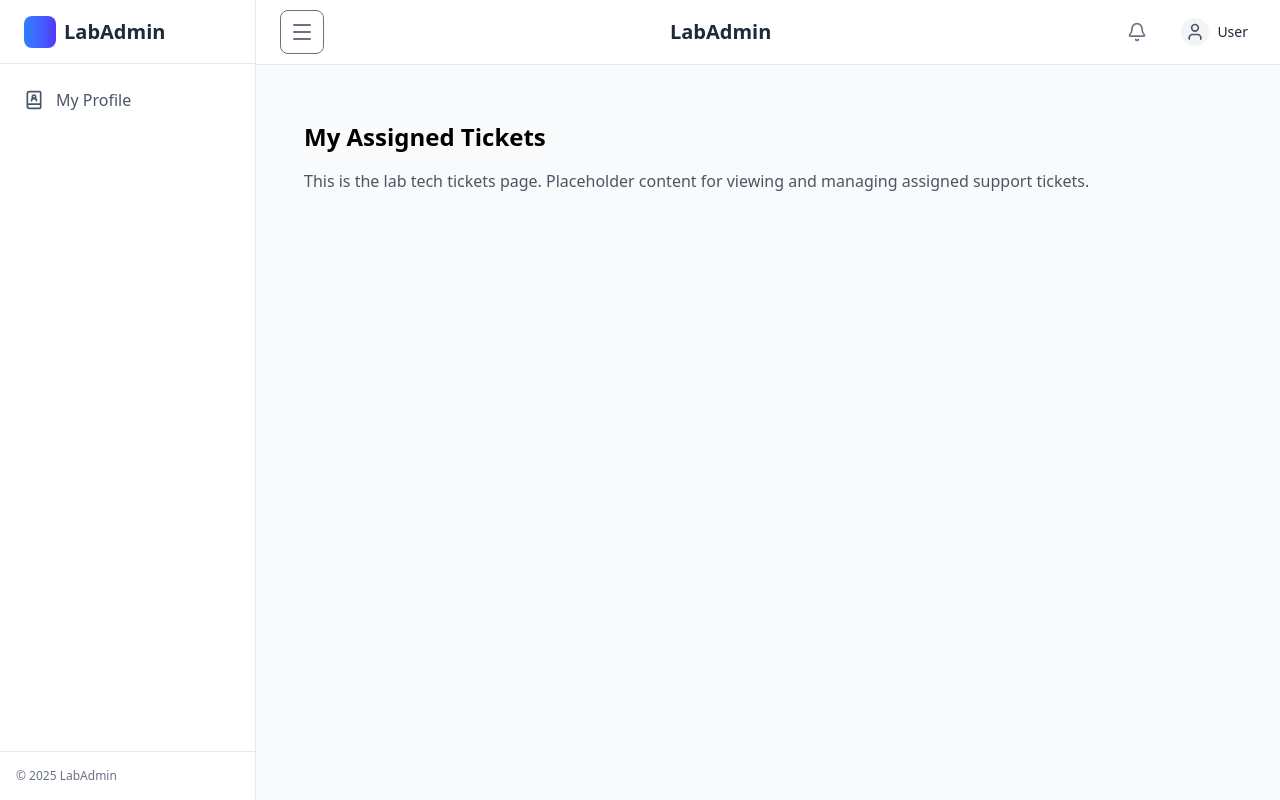
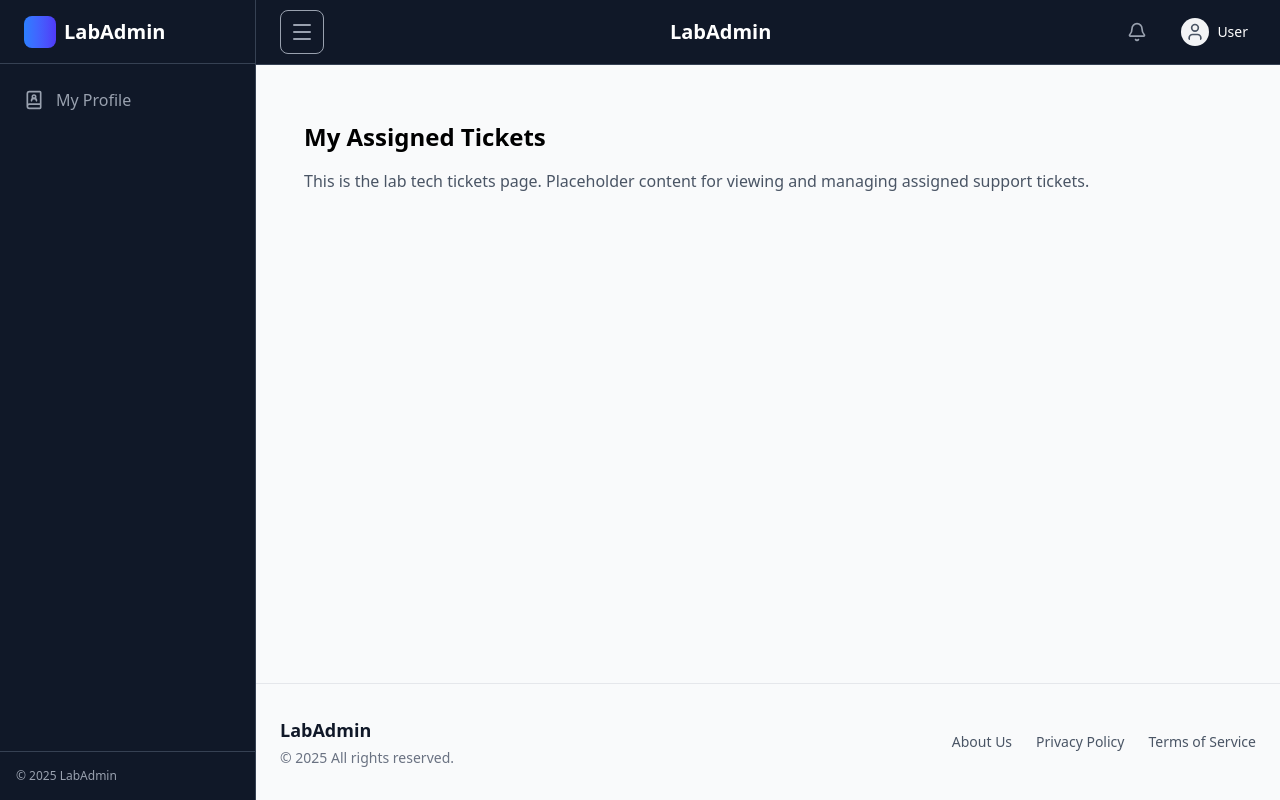
Before and after one commit to aakashpawar49/ASP, a React (Vite) app in the folder labadmin-client/: page /labtech/tickets in a window 1280 px wide. Built offline with nearby package versions, Linux system fonts and the light colour scheme.

Commit message:
UI changes

```diff
--- a/labadmin-client/src/components/DashboardLayout.jsx
+++ b/labadmin-client/src/components/DashboardLayout.jsx
@@ -2,18 +2,20 @@ import React from 'react';
 import { Outlet } from 'react-router-dom';
 import Topbar from './Topbar';
 import Sidebar from './Sidebar';
+import Footer from './Footer';
 import { useSidebar } from '../context/SidebarContext';
 
 const DashboardLayout = () => {
   const { isExpanded } = useSidebar();
 
   return (
-    <div className={`min-h-screen bg-gray-50 ${isExpanded ? 'lg:ml-64' : 'lg:ml-20'}`}>
+    <div className={`min-h-screen bg-gray-50 flex flex-col ${isExpanded ? 'lg:ml-64' : 'lg:ml-20'}`}>
       <Sidebar />
       <Topbar />
-      <main className="container mx-auto px-6 py-8">
+      <main className="container mx-auto px-6 py-8 grow">
         <Outlet />
       </main>
+      <Footer />
     </div>
   );
 };
--- a/labadmin-client/src/components/Footer.jsx
+++ b/labadmin-client/src/components/Footer.jsx
@@ -3,8 +3,8 @@ import { Link } from 'react-router-dom';
 
 const Footer = () => {
   return (
-    <footer className="bg-white/80 backdrop-blur supports-[backdrop-filter]:bg-white/60 border-t border-gray-200 mt-auto">
-      <div className="container mx-auto px-6 py-8">
+    <footer className="bg-gray-50 border-t border-gray-200 mt-auto">
+      <div className="px-6 py-8">
         <div className="flex flex-col md:flex-row justify-between items-center">
 
           {/* Logo & Copyright */}
--- a/labadmin-client/src/components/Sidebar.jsx
+++ b/labadmin-client/src/components/Sidebar.jsx
@@ -32,8 +32,8 @@ const SidebarLink = ({ to, icon: Icon, children, isExpanded }) => {
       className={`flex items-center p-3 rounded-lg transition-colors
         ${isExpanded ? 'w-full' : 'w-12 justify-center'}
         ${isActive
-          ? 'bg-blue-100 text-blue-600 font-medium'
-          : 'text-gray-600 hover:text-gray-900 hover:bg-gray-100'
+          ? 'bg-blue-600 text-white font-medium'
+          : 'text-gray-400 hover:text-white hover:bg-gray-700'
         }`}
       title={isExpanded ? '' : children}
     >
@@ -67,8 +67,8 @@ const SidebarDropdown = ({ title, icon: Icon, children, isExpanded }) => {
         className={`flex items-center p-3 rounded-lg transition-colors w-full
           ${isExpanded ? 'justify-between' : 'w-12 justify-center'}
           ${isActive
-            ? 'text-blue-600 font-medium'
-            : 'text-gray-600 hover:text-gray-900 hover:bg-gray-100'
+            ? 'text-white font-medium'
+            : 'text-gray-400 hover:text-white hover:bg-gray-700'
           }`}
         title={isExpanded ? '' : title}
       >
@@ -86,7 +86,7 @@ const SidebarDropdown = ({ title, icon: Icon, children, isExpanded }) => {
 
       {/* Dropdown Content */}
       {isExpanded && isOpen && (
-        <div className="mt-1 ml-6 pl-3 border-l border-gray-200 space-y-1">
+        <div className="mt-1 ml-6 pl-3 border-l border-gray-700 space-y-1">
           {children}
         </div>
       )}
@@ -103,8 +103,8 @@ const DropdownLink = ({ to, children }) => {
       to={to}
       className={`block w-full text-left px-3 py-2 text-sm rounded-md
         ${isActive
-          ? 'text-blue-600 font-medium'
-          : 'text-gray-500 hover:text-gray-800 hover:bg-gray-100'
+          ? 'text-white font-medium'
+          : 'text-gray-400 hover:text-white hover:bg-gray-700'
         }`}
     >
       {children}
@@ -212,7 +212,7 @@ const Sidebar = () => {
 
       {/* Main Sidebar */}
       <aside
-        className={`fixed top-0 left-0 h-screen bg-white border-r border-gray-200 z-50
+        className={`fixed top-0 left-0 h-screen bg-gray-900 border-r border-gray-700 z-50
                    flex flex-col transition-all duration-300 ease-in-out
                    ${isMobileOpen ? 'translate-x-0 w-64' : '-translate-x-full'}
                    ${isExpanded ? 'w-64' : 'w-20'}
@@ -222,11 +222,11 @@ const Sidebar = () => {
         onMouseLeave={() => !isMobileOpen && setIsHovered(false)}
       >
         {/* Logo/Title */}
-        <div className={`flex items-center h-16 px-6 border-b border-gray-200 ${!showText && 'justify-center'}`}>
+        <div className={`flex items-center h-16 px-6 border-b border-gray-700 ${!showText && 'justify-center'}`}>
           <Link to={getDashboardPath()} className="flex items-center gap-2">
             {/* Simple Logo Icon */}
             <div className="w-8 h-8 bg-linear-to-r from-blue-500 to-indigo-600 rounded-lg shrink-0" />
-            {showText && <span className="font-bold text-xl text-gray-800">LabAdmin</span>}
+            {showText && <span className="font-bold text-xl text-white">LabAdmin</span>}
           </Link>
         </div>
 
@@ -254,8 +254,8 @@ const Sidebar = () => {
         </nav>
 
         {/* Sidebar Footer (optional) */}
-        <div className={`p-4 border-t border-gray-200 ${!showText && 'hidden'}`}>
-          <p className="text-xs text-gray-500">
+        <div className={`p-4 border-t border-gray-700 ${!showText && 'hidden'}`}>
+          <p className="text-xs text-gray-400">
             &copy; {new Date().getFullYear()} LabAdmin
           </p>
         </div>
--- a/labadmin-client/src/components/Topbar.jsx
+++ b/labadmin-client/src/components/Topbar.jsx
@@ -25,7 +25,7 @@ const getDashboardPath = (user) => {
 
 // Simple notification bell
 const NotificationDropdown = () => (
-  <button className="flex items-center justify-center w-10 h-10 text-gray-500 rounded-lg hover:bg-gray-100">
+  <button className="flex items-center justify-center w-10 h-10 text-gray-400 rounded-lg hover:bg-gray-700">
     <Bell size={20} />
   </button>
 );
@@ -38,9 +38,9 @@ const UserDropdown = () => {
     // 'relative' and 'group' are for the hover dropdown
     <div className="relative group">
       {/* This is the always-visible part (the trigger) */}
-      <button className="flex items-center gap-2 rounded-lg p-2 transition-colors hover:bg-gray-100">
+      <button className="flex items-center gap-2 rounded-lg p-2 transition-colors hover:bg-gray-700">
         <UserIcon size={28} className="p-1 rounded-full text-gray-600 bg-gray-100" />
-        <span className="hidden sm:block text-sm font-medium text-gray-800">{user?.name || 'User'}</span>
+        <span className="hidden sm:block text-sm font-medium text-white">{user?.name || 'User'}</span>
       </button>
 
       {/* This is the hover-activated "Profile Card" */}
@@ -113,8 +113,8 @@ const Topbar = () => {
 
   return (
     // 'sticky top-0' makes it stick to the top
-    // Clean, white background with a bottom border
-    <header className="sticky top-0 flex w-full bg-white border-b border-gray-200 z-40">
+    // Clean, dark background with a bottom border
+    <header className="sticky top-0 flex w-full bg-gray-900 border-b border-gray-700 z-40">
       <div className="flex items-center grow px-4 sm:px-6 h-16">
 
         {/* Left Section (Toggle) */}
@@ -122,7 +122,7 @@ const Topbar = () => {
           {/* === Sidebar Toggle Button (Hamburger) === */}
           <button
             type="button"
-            className="flex items-center justify-center w-10 h-10 text-gray-500 rounded-lg hover:bg-gray-100 lg:border lg:w-11 lg:h-11"
+            className="flex items-center justify-center w-10 h-10 text-gray-400 rounded-lg hover:bg-gray-700 lg:border lg:w-11 lg:h-11"
             onClick={handleToggle}
             aria-label="Toggle Sidebar"
           >
@@ -132,7 +132,7 @@ const Topbar = () => {
 
         {/* Center Section (Logo) */}
         <div className="flex-1 flex justify-center">
-          <Link to={getDashboardPath(user)} className="font-bold text-xl text-gray-800">
+          <Link to={getDashboardPath(user)} className="font-bold text-xl text-white">
             LabAdmin
           </Link>
         </div>
--- a/labadmin-client/src/components/dashboard/RecentTickets.jsx
+++ b/labadmin-client/src/components/dashboard/RecentTickets.jsx
@@ -48,7 +48,7 @@ const RecentTickets = () => {
   return (
     <div className="bg-white p-6 rounded-xl shadow-md border border-gray-100 dark:bg-gray-800 dark:border-gray-700">
       <div className="flex justify-between items-center mb-4">
-        <h3 className="text-xl font-semibold text-gray-900 dark:text-white">Recent Tickets</h3>
+        <h3 className="text-xl font-semibold text-white">Recent Tickets</h3>
         <Link to="/admin/tickets" className="text-sm font-medium text-blue-600 hover:underline dark:text-blue-400">
           See all
         </Link>
--- a/labadmin-client/src/components/dashboard/StatCard.jsx
+++ b/labadmin-client/src/components/dashboard/StatCard.jsx
@@ -16,7 +16,7 @@ const StatCard = ({ title, value, change, icon }) => {
   const changeColor = isIncrease ? 'text-green-500' : 'text-red-500';
 
   return (
-    <div className="bg-white p-6 rounded-xl shadow-md border border-gray-100 dark:bg-gray-800 dark:border-gray-700">
+    <div className="bg-white p-6 rounded-xl shadow-md border border-gray-100 dark:bg-gray-800 dark:border-gray-700 transition-all duration-200 hover:scale-[1.02]">
       <div className="flex justify-between items-start">
         <div className="flex flex-col">
           <span className="text-sm font-medium text-gray-500 dark:text-gray-400">{title}</span>
--- a/labadmin-client/src/pages/AdminDashboard.jsx
+++ b/labadmin-client/src/pages/AdminDashboard.jsx
@@ -42,7 +42,7 @@ const AdminDashboard = () => {
 
   return (
     <div className="text-white">
-      <h1 className="text-3xl font-bold mb-6">Overview</h1>
+      <h1 className="text-3xl font-bold mb-6 text-white">Overview</h1>
 
       {/* Renders the 4 StatCards with data from the API */}
       <div className="grid grid-cols-1 md:grid-cols-2 lg:grid-cols-4 gap-6">
--- a/labadmin-client/src/pages/TicketsPage.jsx
+++ b/labadmin-client/src/pages/TicketsPage.jsx
@@ -107,7 +107,7 @@ const TicketsPage = () => {
               <tr><td colSpan="6" className="p-4 text-center text-gray-500">No tickets found.</td></tr>
             ) : (
               tickets.map((ticket) => (
-                <tr key={ticket.ticketId} className="text-sm text-gray-300">
+                <tr key={ticket.ticketId} className="text-sm text-gray-300 hover:bg-gray-700">
                   <td className="p-4">
                     <div className="font-medium text-white">{ticket.issueDescription.substring(0, 40)}...</div>
                     <div className="text-xs text-gray-500">{new Date(ticket.createdAt).toLocaleString()}</div>
--- a/labadmin-client/src/pages/UsersManagement.jsx
+++ b/labadmin-client/src/pages/UsersManagement.jsx
@@ -118,7 +118,7 @@ const UsersManagement = () => {
               <tr><td colSpan="4" className="p-4 text-center text-gray-500">No users found.</td></tr>
             ) : (
               users.map((user) => (
-                <tr key={user.userId} className="text-sm text-gray-300">
+                <tr key={user.userId} className="text-sm text-gray-300 hover:bg-gray-700">
                   <td className="p-4 font-medium text-white">{user.name}</td>
                   <td className="p-4">{user.email}</td>
                   <td className="p-4"><RoleTag role={user.role} /></td>
```
Also changed, not shown: 2 other files (tests, documents, lock files or other folders).
